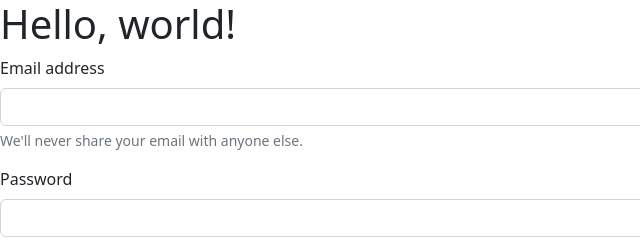
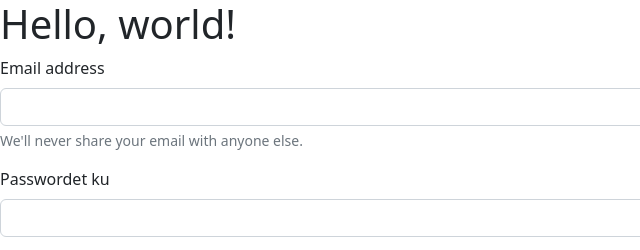
Before and after one commit to AmirhoseinGhaemmaghami/Centralized-Workflow, a plain HTML site: page index.html in a window 1280 px wide. Shown: the top 250 px of the page, 0-640 px from the left. Drawn offline with nearby package versions, Linux system fonts and the light colour scheme.

Commit message:
pass phrase changed

```diff
--- a/index.html
+++ b/index.html
@@ -16,7 +16,7 @@
           <div id="emailHelp" class="form-text">We'll never share your email with anyone else.</div>
         </div>
         <div class="mb-3">
-          <label for="exampleInputPassword1" class="form-label">Password</label>
+          <label for="exampleInputPassword1" class="form-label">Passwordet ku</label>
           <input type="password" class="form-control" id="exampleInputPassword1">
         </div>
         <div class="mb-3 form-check">
```
